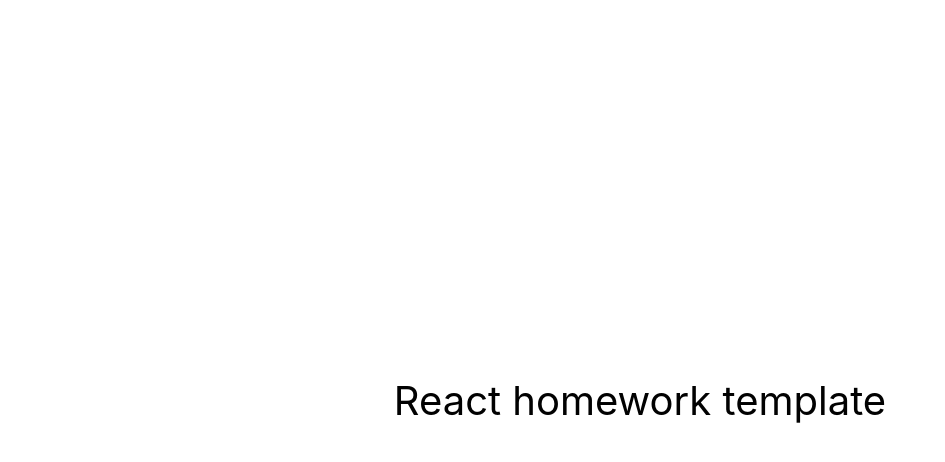
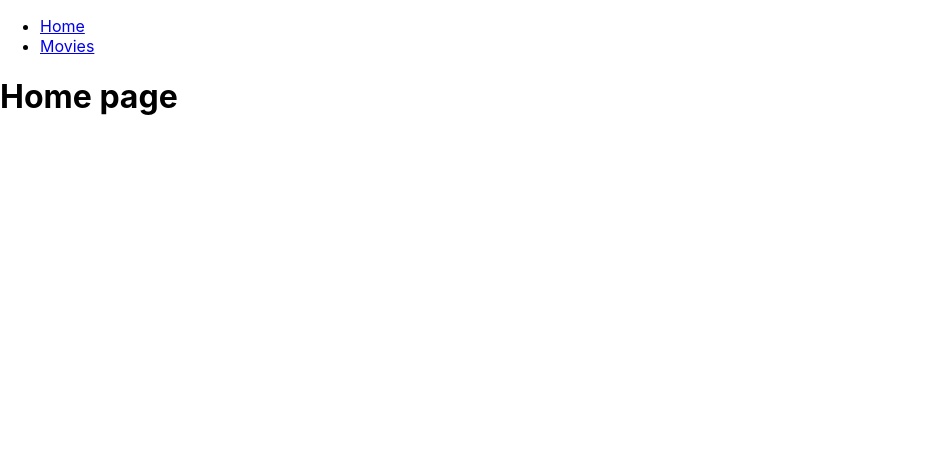
Before and after one commit to Vladymyr2016/goit-react-hw-05-movies, a React (Create React App) app: page / in a window 1280 px wide. Shown: the top 462 px of the page, without its empty margins (0-945 px from the left). Built offline with nearby package versions, Linux system fonts and the light colour scheme.

Commit message:
json + markup

```diff
--- a/package.json
+++ b/package.json
@@ -10,6 +10,7 @@
     "axios": "^1.6.7",
     "react": "^18.1.0",
     "react-dom": "^18.1.0",
+    "react-router-dom": "^6.22.2",
     "react-scripts": "5.0.1",
     "web-vitals": "^2.1.3"
   },
--- a/src/components/App.jsx
+++ b/src/components/App.jsx
@@ -1,16 +1,20 @@
+import React from 'react';
+import { Link, Route, Routes } from 'react-router-dom';
+import Home from './Home/Home';
+import Movies from './Movies/Movies';
+import NotFound from './NotFound/NotFound';
+import Layout from './Layout/Layout';
+
 export const App = () => {
   return (
-    <div
-      style={{
-        height: '100vh',
-        display: 'flex',
-        justifyContent: 'center',
-        alignItems: 'center',
-        fontSize: 40,
-        color: '#010101'
-      }}
-    >
-      React homework template
+    <div>
+      <Routes>
+        <Route path="/" element={<Layout />}>
+          <Route index element={<Home />} />
+          <Route path="/movies" element={<Movies />} />
+        </Route>
+        <Route path="*" element={<NotFound />} />
+      </Routes>
     </div>
   );
 };
--- a/src/components/Home/Home.jsx
+++ b/src/components/Home/Home.jsx
@@ -0,0 +1,11 @@
+import React from 'react';
+
+const Home = () => {
+  return (
+    <div>
+      <h1>Home page</h1>
+    </div>
+  );
+};
+
+export default Home;
--- /dev/null
+++ b/src/components/Layout/Layout.jsx
@@ -0,0 +1,22 @@
+import React from 'react';
+import { Link, Outlet } from 'react-router-dom';
+
+const Layout = () => {
+  return (
+    <div>
+      <header>
+        <ul>
+          <li>
+            <Link to="/">Home</Link>
+          </li>
+          <li>
+            <Link to="/movies">Movies</Link>
+          </li>
+        </ul>
+      </header>
+      <Outlet />
+    </div>
+  );
+};
+
+export default Layout;
--- a/src/components/Movies/Movies.jsx
+++ b/src/components/Movies/Movies.jsx
@@ -0,0 +1,11 @@
+import React from 'react';
+
+const Movies = () => {
+  return (
+    <div>
+      <h2>Movies</h2>
+    </div>
+  );
+};
+
+export default Movies;
--- /dev/null
+++ b/src/components/NotFound/NotFound.jsx
@@ -0,0 +1,13 @@
+import React from 'react';
+import { Link } from 'react-router-dom';
+
+const NotFound = () => {
+  return (
+    <div>
+      <h2>Page not found... Try Layter</h2>
+      <Link to="/">Go home</Link>
+    </div>
+  );
+};
+
+export default NotFound;
--- a/src/index.js
+++ b/src/index.js
@@ -2,9 +2,12 @@
 import ReactDOM from 'react-dom/client';
 import { App } from 'components/App';
 import './index.css';
+import { BrowserRouter } from 'react-router-dom';
 
 ReactDOM.createRoot(document.getElementById('root')).render(
   <React.StrictMode>
-    <App />
+    <BrowserRouter>
+      <App />
+    </BrowserRouter>
   </React.StrictMode>
 );
```
Also changed, not shown: src/services/GetTrandingMovie.js (added, +22 -0 lines), src/components/Cast/Cast.jsx (added), src/components/Reviews/Reviews.jsx (added), 1 other file (tests, documents, lock files or other folders).
